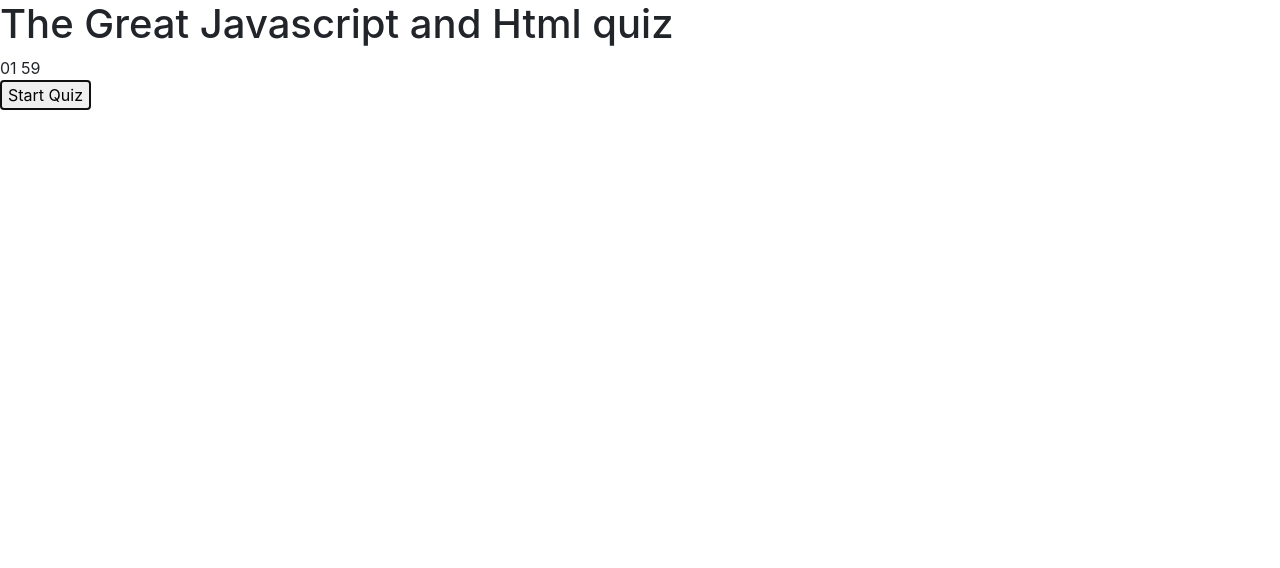
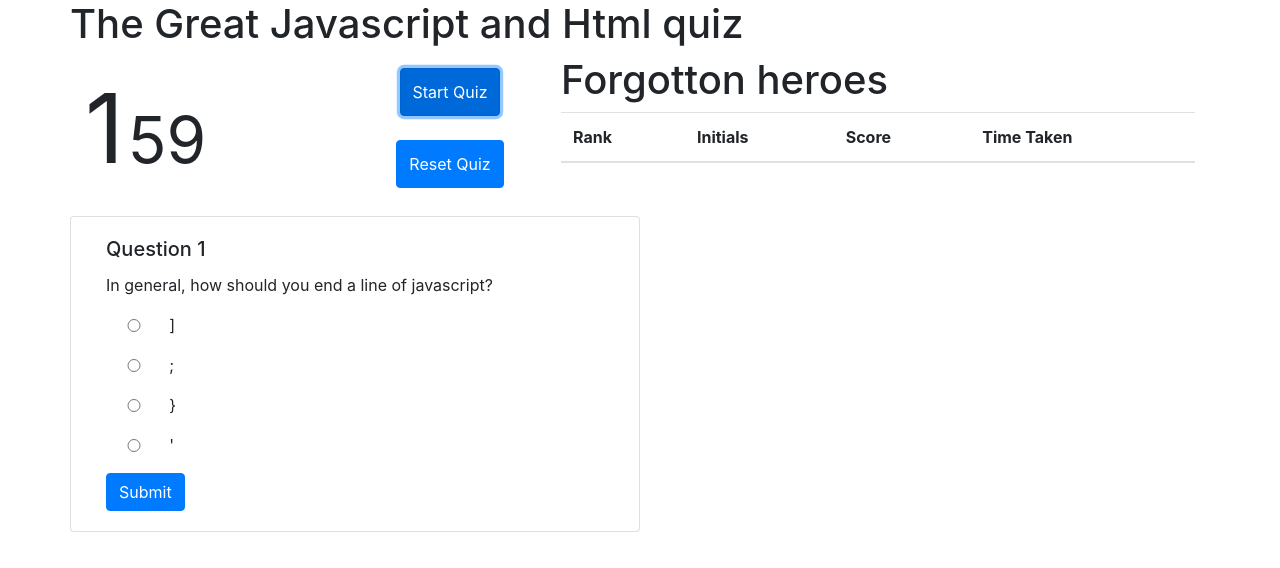
Before and after one commit to maxtsimpson/code_quiz, a plain HTML site: page index.html in a window 1280 px wide. Both pictures are taken after a click on the button "Start Quiz". Drawn offline with nearby package versions, Linux system fonts and the light colour scheme.

Commit message:
halfway done. need to populate score list next

```diff
--- a/index.html
+++ b/index.html
@@ -9,16 +9,48 @@
     <script src="https://cdn.jsdelivr.net/npm/popper.js@1.16.0/dist/umd/popper.min.js" integrity="sha384-Q6E9RHvbIyZFJoft+2mJbHaEWldlvI9IOYy5n3zV9zzTtmI3UksdQRVvoxMfooAo" crossorigin="anonymous"></script>
     <script src="https://stackpath.bootstrapcdn.com/bootstrap/4.4.1/js/bootstrap.min.js" integrity="sha384-wfSDF2E50Y2D1uUdj0O3uMBJnjuUD4Ih7YwaYd1iqfktj0Uod8GCExl3Og8ifwB6" crossorigin="anonymous"></script>
 </head>
-<body>
-    <h1>The Great Javascript and Html quiz</h1>
-    <div id="Timer">
-        <span id="minutes">02</span>
-        <span id="seconds">00</span>
+<body class="container">
+    <h1 class="row h1">The Great Javascript and Html quiz</h1>
+    <div id="Timer" class="row">
+        <div class="col-3">
+            <span id="minutes" style="font-size: 6em">2</span>
+            <span id="seconds" style="font-size: 4em">00</span>
+        </div>
+        <div class="d-flex flex-column col-2">
+            <button id="start-quiz-button" class="btn btn-primary m-auto align-center" style="height: 3em">Start Quiz</button>
+            <button id="start-quiz-button" class="btn btn-primary m-auto align-center" style="height: 3em">Reset Quiz</button>
+        </div>
+        <div class="col-7 pl-3">
+            <h1>Forgotton heroes</h1>
+            <table class="table">
+                <thead>
+                  <tr>
+                    <th scope="col">Rank</th>
+                    <th scope="col">Initials</th>
+                    <th scope="col">Score</th>
+                    <th scope="col">Time Taken</th>
+                  </tr>
+                </thead>
+                <tbody>
+                  <tr>
+                  </tr>
+                </tbody>
+            </table>
+            <ul id=high-scores-list></ul>
+        </div>
     </div>
-    <button id="start-quiz-button">Start Quiz</button>
-    <ul id=high-scores-list>
+    <div class="row">
+        <div id="question-card" class="card mt-3 col-6">
+            <div class="card-body">
+            <h5 class="card-title">Question <span>1</span></h5>
+            <p id="question-card-text">Some quick example text to build on the card title and make up the bulk of the card's content.</p>
+            <div id="question-answer-section">
 
-    </ul>
+            </div>
+            <button class="btn btn-primary" id="submit-question-button">Submit</button>
+            </div>
+        </div>
+    </div>
     <script src="./script.js"></script>
 </body>
 </html>
--- a/script.js
+++ b/script.js
@@ -23,7 +23,7 @@ var questions = [
         studentAnswer: ""
     },
     {
-        text: "Which part of the below is the html element:\r\n<li id=" + '"' + "Tomatoes" + '"' + ">Tomatoes</li>",
+        text: "Which part of the below is the html element:" + "\r\n" + "<li id=" + '"' + "Tomatoes" + '"' + ">Tomatoes</li>",
         answers: ["li","id","Tomatoes","there's no element here"],
         correctAnswerIndex: 0,
         answeredCorrectly: false,
@@ -56,14 +56,16 @@ var questions = [
 let scores = [];
 let interval = "";
 let totalSeconds = 120;
+let currentQuestionIndex = 0;
+let currentScore = 0;
 
 //getters and setters for local storage
 let storeQuestions = function (questions) {
-    localStorage.setItem("questions",questions);
+    localStorage.setItem("questions",JSON.stringify(questions));
 }
 
 let getQuestions = function () {
-    return localStorage.getItem("questions");
+    return JSON.parse(localStorage.getItem("questions"));
 }
 
 let storeScores = function (scores) {
@@ -79,16 +81,20 @@ let stopTimer = function(){
   }
 
 let clearTimerTime = function(){
-    //clear the timer and default to 25 minutes
-    console.log("clearTimerTime");
+    //clear the timer and default to 2 minutes
 
-    minutesDisplay.textContent = "02";
-    secondsDisplay.textContent = "00";
+    $("#minutes").text("2");
+    $("#seconds").text("00");
     totalSeconds = 120;
     stopTimer();
 }
 
 let startQuiz = function () {
+    //show the question card
+    // $("#question-card").show();
+    $("#question-card").addClass("visible").removeClass("invisible");
+    //create the content for the question card using the first question (index 0)
+    createQuestionCardContent(getQuestionByIndex(0));
     interval = setInterval(function() {
         setTimerTime(totalSeconds);
         totalSeconds--;
@@ -96,12 +102,10 @@ let startQuiz = function () {
 }
 
 let setTimerTime = function(totalSeconds){
-    console.log("in setTimerTime");
-    //expecting total seconds
 
     secondsLeftover = zeroPad((totalSeconds % 60),2);
 
-    minutes = zeroPad((Math.floor(totalSeconds / 60)),2);
+    minutes = (Math.floor(totalSeconds / 60));
 
     $("#minutes").text(minutes);
     $("#seconds").text(secondsLeftover);
@@ -113,4 +117,99 @@ let zeroPad  = function(num, places) {
     return Array(+(zero > 0 && zero)).join("0") + num;
 }
 
+let nextQuestion = function(){
+    if ($(":checked")[0] === undefined) {
+        //if they havent picked an option alert them
+        alert("you must pick at least one answer");
+        return;
+    }
+
+    //if they have answered the current question correctly add 1 to their score
+    if(questionAnsweredCorrectly(getQuestionByIndex(currentQuestionIndex))){
+        currentScore++;
+    }
+
+    currentQuestionIndex++;
+    nextQuestion = getQuestionByIndex(currentQuestionIndex);
+    console.log("nextQuestion");
+    console.log(nextQuestion);
+    if (nextQuestion !== undefined ) {
+        createQuestionCardContent(nextQuestion);
+    } else {
+        endQuiz();
+    }
+
+}
+
+let questionAnsweredCorrectly = function (currentQuestion) {
+    //by default return false
+    //the number part of the id of the radio buttons should match the correctAnswerIndex property on the question
+    var selectedAnswerIndex = $(":checked").attr("id").split("-")[1];
+    if (selectedAnswerIndex === currentQuestion.correctAnswerIndex.toString()) {
+        return true;
+    }
+    return false;
+}
+
+let postScore = function(score){
+    scoreRow = $("<h2>").append($("<p>").text(score.Initials))
+    $("high-scores-list").append()
+
+}
+
+let endQuiz = function () {
+    $("#question-card").addClass("invisible").removeClass("visible");
+    alert("you've finished the quiz!");
+    //need to show a dialog here to show the score and get the user to put in their initials
+    //would be good to record the time taken as well
+    clearTimerTime();
+    postScore(score);
+}
+
+let getQuestionByIndex = function (index) {
+    questions = getQuestions();
+    return questions[index];
+}
+
+let createQuestionCardContent = function (question) {
+    //set the question card text to the question
+    //i got the newline escape stuff from the net https://stackoverflow.com/questions/4535888/jquery-text-and-newlines
+    var obj = $("#question-card-text").text(question.text);
+    obj.html(obj.html().replace(/\n/g,'<br/>'));
+
+    //clear the current answers
+    $("#question-answer-section").empty();
+
+    var i = 0;
+    console.log(question);
+    //for each answer in the question object create a radio button and label and append to the containing div
+    question.answers.forEach(answer => {
+        var div = $("<div>").addClass("form-group row mx-2 align-items-center");
+        var input = $("<input>").addClass("col-1").attr({
+            type: "radio",
+            id: "answer-" + i
+        });
+        var label = $("<label>").addClass("form-check-label col-11").attr({
+            for: "answer-" + i
+        });
+        label.text(answer);
+        div.append(input);
+        div.append(label);
+        $("#question-answer-section").append(div);
+        i++;
+    });
+
+}
+
+//initial setup listeners etc..
+let OnInit = function() {
+    storeQuestions(questions);
+    // $("#question-card").hide();
+    $("#question-card").addClass("invisible").removeClass("visible");
+}
+
 $("#start-quiz-button").on("click",startQuiz);
+
+$("#submit-question-button").on("click",nextQuestion);
+
+OnInit();
```
